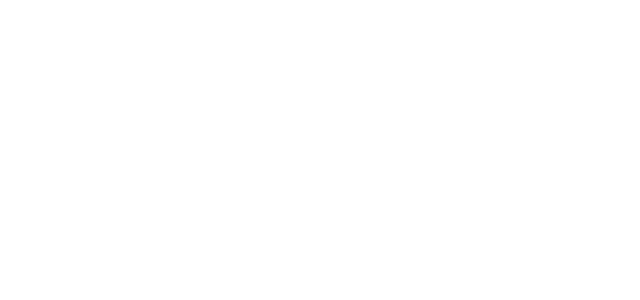
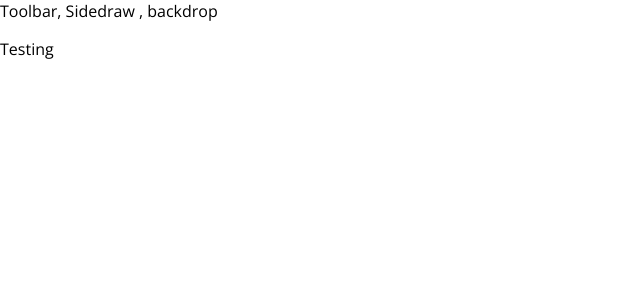
Before and after one commit to tonyz0212/burgerKing, a React (Create React App) app: page / in a window 1280 px wide. Shown: the top 300 px of the page, without its empty margins (0-640 px from the left). Built offline with nearby package versions, Linux system fonts and the light colour scheme.

Commit message:
Added Aux.js and BurgerBuilder.js

```diff
--- a/src/App.js
+++ b/src/App.js
@@ -1,9 +1,13 @@
 import React, { Component } from 'react';
+import Layout from './components/Layout/Layout';
 
 class App extends Component {
   render() {
     return (
       <div >
+        <Layout>
+          <p> Testing </p>
+        </Layout>
 
       </div>
     );
--- a/src/components/Layout/Layout.js
+++ b/src/components/Layout/Layout.js
@@ -0,0 +1,16 @@
+import React from 'react';
+import Aux from '../../hoc/Aux';
+
+const layout = (props) => (
+    // having adjacent JSX element, we could use HOC to solve the issue. Another way to to use Array(But it needs the key attribute)
+    <Aux>
+        <div> Toolbar, Sidedraw , backdrop </div>
+        <main>
+            {props.children}
+        </main>
+    </Aux>
+
+);
+
+
+export default layout;
--- /dev/null
+++ b/src/hoc/Aux.js
@@ -0,0 +1,3 @@
+const aux = (props) => props.children;
+
+export default aux;
--- a/src/index.css
+++ b/src/index.css
@@ -1,5 +1,5 @@
 body {
   margin: 0;
   padding: 0;
-  font-family: sans-serif;
+  font-family: "Open Sans",sans-serif;
 }
```
Also changed, not shown: src/containers/BurgerBuilder/BurgerBuilder.js (added, +13 -0 lines).
